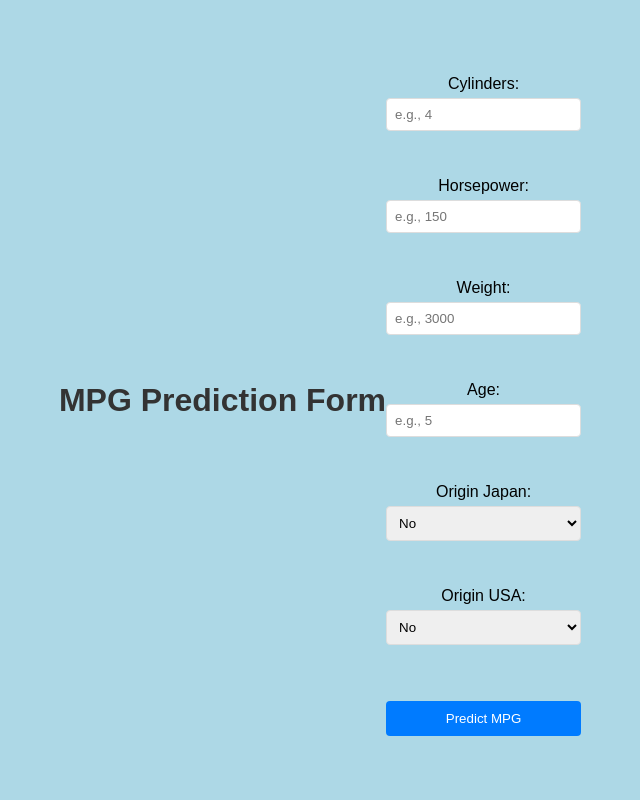
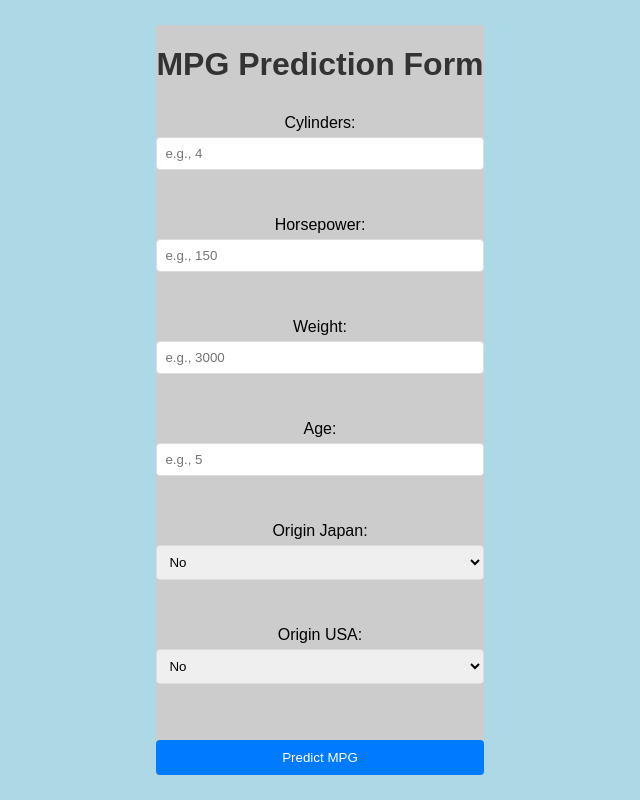
Before and after one commit to Mblagdon/CP4477Project, a Flask app: page /predict in a window 1280 px wide. Shown: the whole page, without its empty margins (320-960 px from the left). Run offline with Flask 3, Linux system fonts and the light colour scheme; parts of the project's set-up code (start-up, migrations or seed data) failed here and were passed over.

Commit message:
updated styling

```diff
--- a/static/style.css
+++ b/static/style.css
@@ -1,3 +1,4 @@
+/* Global styles */
 body {
     font-family: Arial, sans-serif;
     background-color: #ADD8E6; /* Light blue background */
@@ -9,6 +10,8 @@ body {
     height: 100vh; /* Full viewport height */
     text-align: center;
 }
+
+/* Container styles */
 .container {
     background-color: #fff;
     padding: 20px;
@@ -18,6 +21,7 @@ body {
     margin: 20px auto;
 }
 
+/* Text and Form styles */
 h1 {
     color: #333;
     text-align: center;
@@ -40,6 +44,7 @@ input, select {
     box-sizing: border-box; /* Makes sure padding doesn't affect overall width */
 }
 
+/* Button styles */
 button {
     background-color: #007bff;
     color: white;
@@ -54,7 +59,7 @@ button:hover {
     background-color: #0056b3;
 }
 
-/* Button Styling */
+/* Predict Button Styling */
 .predict-button {
     background-color: #4CAF50; /* Green background */
     border: none;
@@ -80,6 +85,7 @@ button:hover {
     text-align: center;
 }
 
+/* Result Container styles */
 .result-container {
     background-color: #ADD8E6; /* Light blue background */
     height: 100vh;
@@ -95,3 +101,13 @@ button:hover {
     font-weight: bold;
     margin-bottom: 20px;
 }
+
+/* MPG Page Container styles */
+.mpg-container {
+    background-color: #cccccc;
+}
+
+/* Diabetes Page Container styles */
+.diabetes-container {
+    background-color: #cccccc;
+}
--- a/templates/diabetes_predict.html
+++ b/templates/diabetes_predict.html
@@ -4,7 +4,8 @@
     <title>Diabetes Prediction</title>
     <link rel="stylesheet" href="{{ url_for('static', filename='style.css') }}">
 </head>
-<body>
+    <body class="diabetes-body">
+        <div class="diabetes-container">
             <h1>Diabetes Prediction Form</h1>
             <form action="/predict_diabetes" method="post">
                 <!-- Pregnancies -->
@@ -37,5 +38,6 @@
 
                 <button type="submit">Predict Diabetes</button>
             </form>
+        </div>
 </body>
 </html>
--- a/templates/predict.html
+++ b/templates/predict.html
@@ -4,7 +4,8 @@
     <title>MPG Prediction</title>
     <link rel="stylesheet" href="{{ url_for('static', filename='style.css') }}">
 </head>
-<body>
+<body class="mpg-body">
+    <div class="mpg-container">
             <h1>MPG Prediction Form</h1>
             <form action="/predict" method="post">
             <!-- Cylinders:-->
@@ -39,5 +40,6 @@
 
             <button type="submit">Predict MPG</button>
         </form>
+    </div>
 </body>
 </html>
```
Lines whose indentation alone changed are shown as unchanged.
